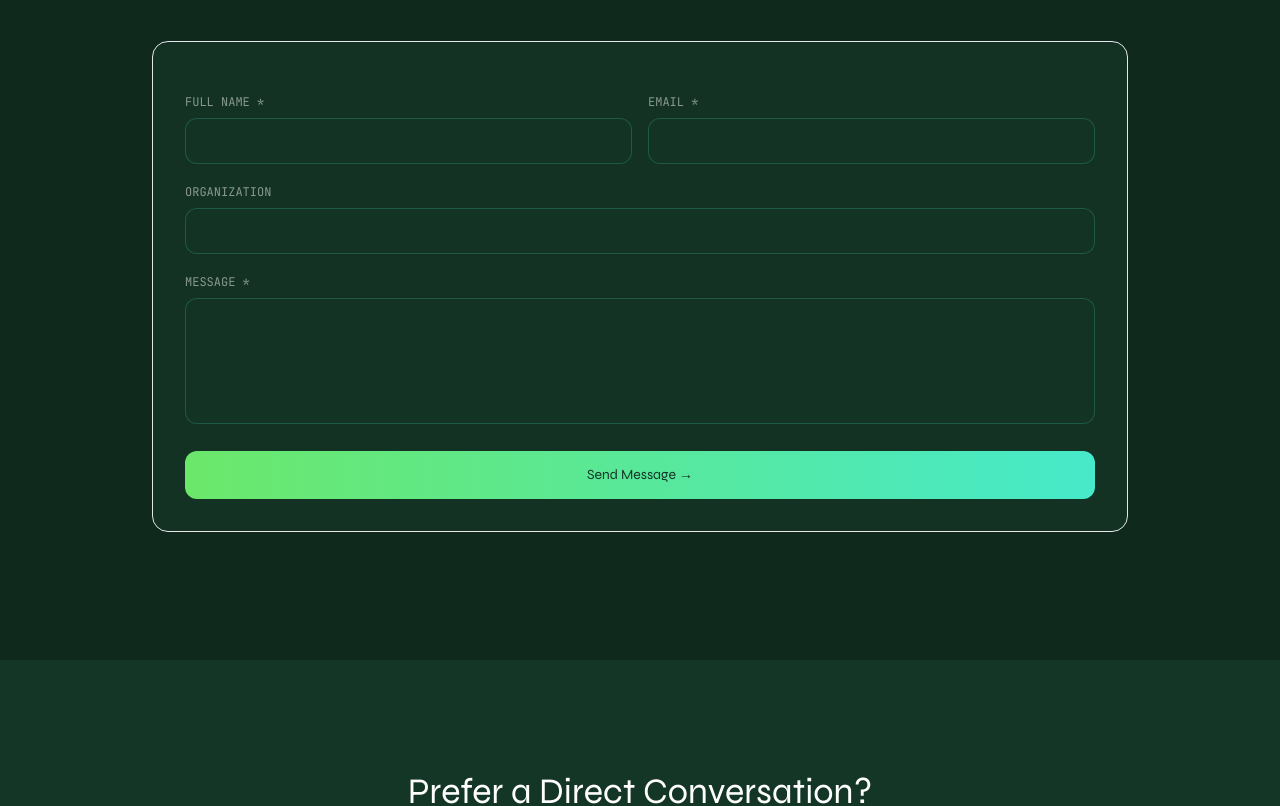
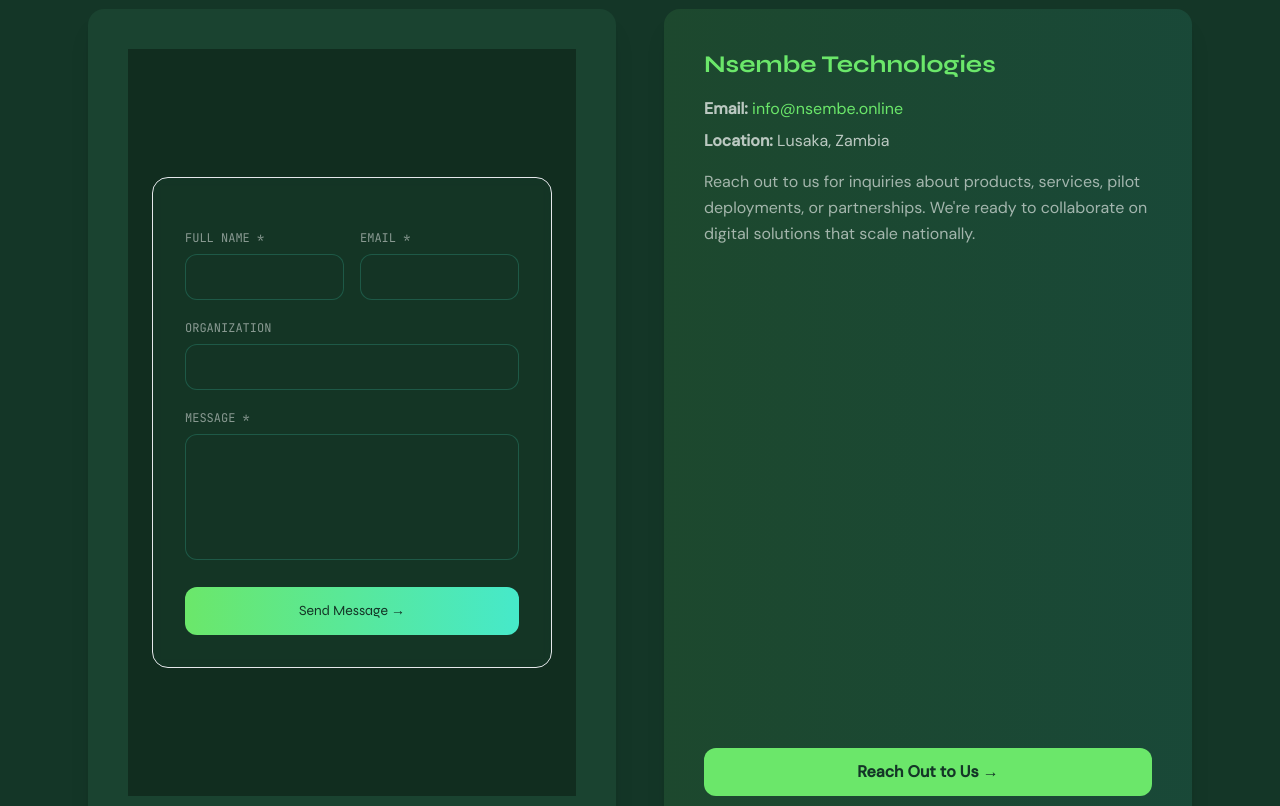
Before and after one commit to kampambashula/nsembe-website, a Next.js app: page /contact in a window 1280 px wide. Shown: the part 1160-1966 px from the top of the page. Built offline with nearby package versions, Linux system fonts and the light colour scheme.

Commit message:
contact form update

```diff
--- a/pages/contact/index.js
+++ b/pages/contact/index.js
@@ -79,8 +79,45 @@
           </div>
         </section>
 
-        {/* CONTACT FORM SECTION */}
-        <ContactForm />
+        {/* CONTACT FORM + CARD SECTION */}
+        <section className="py-24 px-6 max-w-6xl mx-auto grid md:grid-cols-2 gap-12">
+
+          {/* Contact Form */}
+          <div className="bg-dark-bg-3 p-10 rounded-2xl shadow-xl">
+            <ContactForm />
+          </div>
+
+          {/* Contact Card */}
+          <div className="bg-gradient-to-r from-green-light/10 to-cyan-light/10 p-10 rounded-2xl shadow-xl flex flex-col justify-between">
+            <div>
+              <h3 className="font-display text-2xl font-bold text-green-light mb-4">
+                Nsembe Technologies
+              </h3>
+              <p className="text-white/70 mb-2">
+                <strong>Email:</strong>{" "}
+                <a href="mailto:info@nsembe.online" className="text-green-light hover:underline">
+                  info@nsembe.online
+                </a>
+              </p>
+              <p className="text-white/70 mb-4">
+                <strong>Location:</strong> Lusaka, Zambia
+              </p>
+              <p className="text-white/60 leading-relaxed">
+                Reach out to us for inquiries about products, services, pilot
+                deployments, or partnerships. We're ready to collaborate on
+                digital solutions that scale nationally.
+              </p>
+            </div>
+
+            <Link
+              href="mailto:info@nsembe.online"
+              className="mt-6 inline-block px-6 py-3 bg-green-light text-dark-bg font-semibold rounded-xl hover:shadow-glow-green transition text-center"
+            >
+              Reach Out to Us →
+            </Link>
+          </div>
+
+        </section>
 
         {/* FINAL CTA SECTION */}
         <section className="py-28 px-6 text-center">
```
